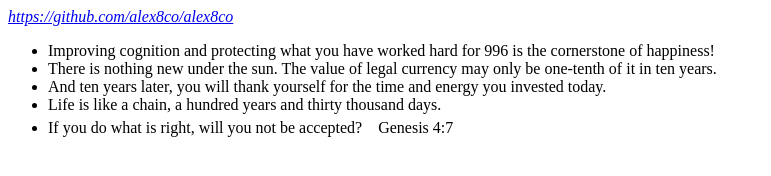
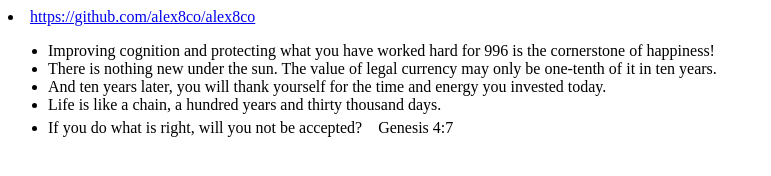
Before and after one commit to alex8co/alex8co, a plain HTML site: page index.html in a window 1280 px wide. Shown: the whole page, without its empty margins (0-771 px from the left). Drawn offline with Linux system fonts and the light colour scheme.

Commit message:
Update index.html

```diff
--- a/index.html
+++ b/index.html
@@ -1,4 +1,4 @@
-<p><em><a href="https://github.com/alex8co/alex8co">https://github.com/alex8co/alex8co</a></em></p>
+<li><a href="https://github.com/alex8co/alex8co">https://github.com/alex8co/alex8co</a></li>
 <ul>
 <li>Improving cognition and protecting what you have worked hard for 996 is the cornerstone of happiness!</li>
 <li>There is nothing new under the sun. The value of legal currency may only be one-tenth of it in ten years.</li>
```
